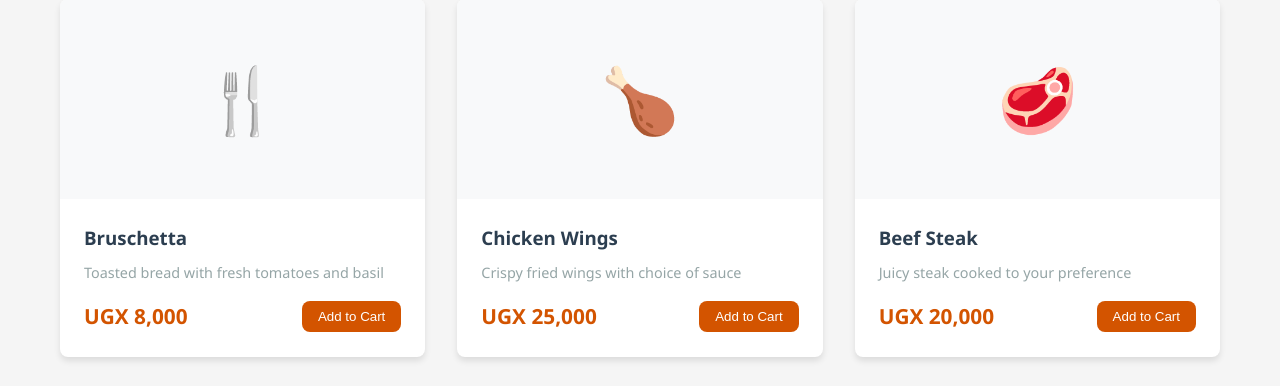
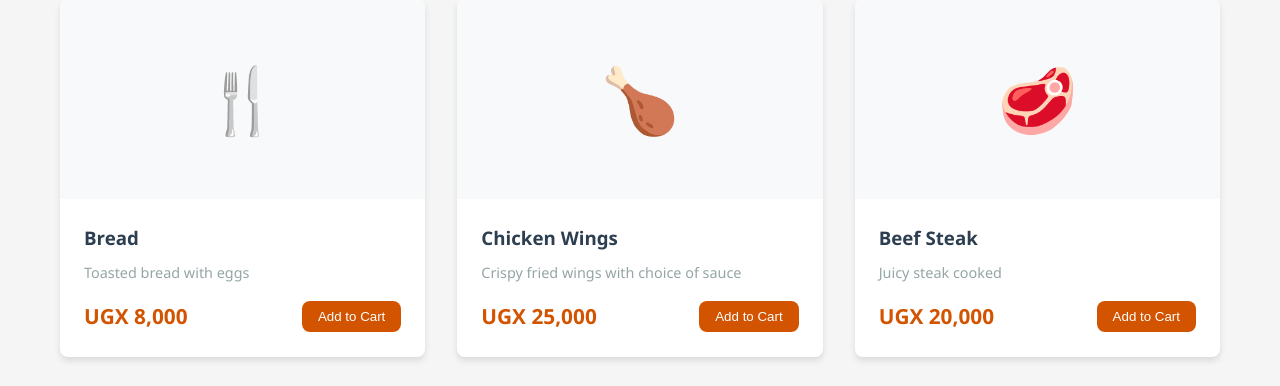
Before and after one commit to ankundatracy703-commits/internet-and-web-programming-group-10, a PHP site: page /menu.php in a window 1280 px wide. Shown: the part 470-856 px from the top of the page. Run offline with PHP 8.4, Linux system fonts and the light colour scheme; a stand-in replaces the project's code that opens the database connection; some web fonts are replaced.

Commit message:
Update menu items and descriptions

```diff
--- a/menu.php
+++ b/menu.php
@@ -70,8 +70,8 @@ include 'config.php';
                 <div class="menu-item" data-category="1">
                     <div class="menu-image">🍴</div>
                     <div class="menu-info">
-                        <h3>Bruschetta</h3>
-                        <p>Toasted bread with fresh tomatoes and basil</p>
+                        <h3>Bread</h3>
+                        <p>Toasted bread with eggs</p>
                         <div class="menu-price">
                             <span class="price">UGX 8,000</span>
                             <button class="add-to-cart" onclick="addToCart(1, 'Bruschetta', 8000)">Add to Cart</button>
@@ -95,7 +95,7 @@ include 'config.php';
                     <div class="menu-image">🥩</div>
                     <div class="menu-info">
                         <h3>Beef Steak</h3>
-                        <p>Juicy steak cooked to your preference</p>
+                        <p>Juicy steak cooked </p>
                         <div class="menu-price">
                             <span class="price">UGX 20,000</span>
                             <button class="add-to-cart" onclick="addToCart(6, 'Beef Steak', 20000)">Add to Cart</button>
@@ -113,21 +113,21 @@ include 'config.php';
 </div>
 
 <div class="menu-item">
-    <img src="images/luwombo.jpg" alt="Chicken">
+   <span>🍗 Chicken Luwombo</span>
     <h3>Chicken </h3>
     <p> Ugandan chicken.</p>
     <span class="price">UGX 18,000</span>
 </div>
 
 <div class="menu-item">
-    <img src="images/rolex.jpg" alt="Rolex">
-    <h3>roasted meat</h3>
-    <p>roasted meat.</p>
+    <span>🌯 Rolex</span>
+    <h3>rolex</h3>
+    <p>grilled eggs covered in chapatti.</p>
     <span class="price">UGX 5,000</span>
 </div>
 
 <div class="menu-item">
-    <img src="images/posho.jpg" alt="Posho and Beans">
+    <span>🍛 Posho & 🫘 Beans</span>
     <h3>Posho and Beans</h3>
     <p>Popular student meal at BSU.</p>
     <span class="price">UGX 10,000</span>
```
